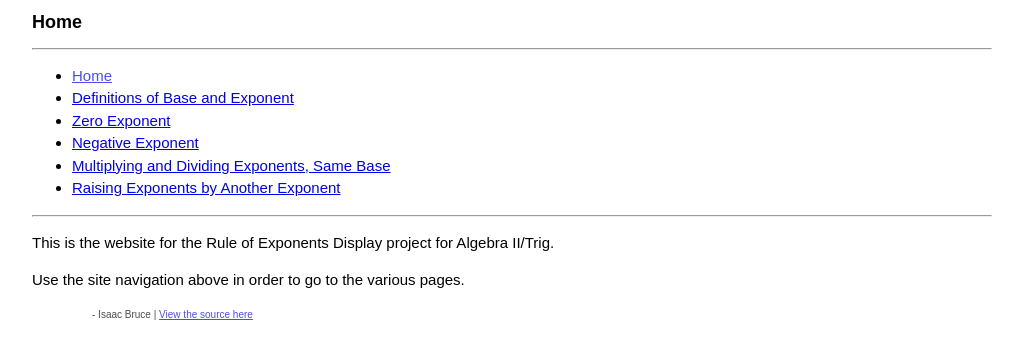
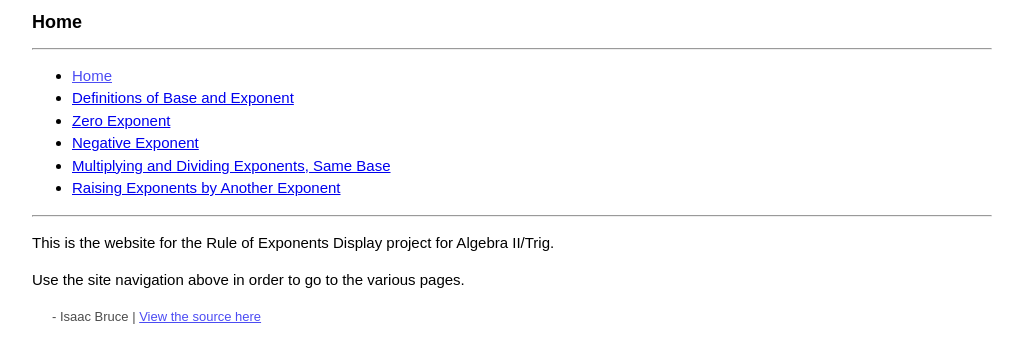
Before and after one commit to Mystifi/mystifi.github.io, a plain HTML site: page exponents/index.html in a window 1280 px wide. Shown: the part 44-406 px from the top of the page, without its empty margins (128-1151 px from the left). Drawn offline with Linux system fonts and the light colour scheme; a web font is replaced by a local one.

Commit message:
Improve the CSS for the .note class.

```diff
--- a/exponents/styles/main.css
+++ b/exponents/styles/main.css
@@ -33,7 +33,7 @@ body {
 }
 
 .note {
-  font-size: 10px;
+  font-size: 13px;
   opacity: 0.7;
-  margin-left: 60px;
+  margin-left: 20px;
 }
```
